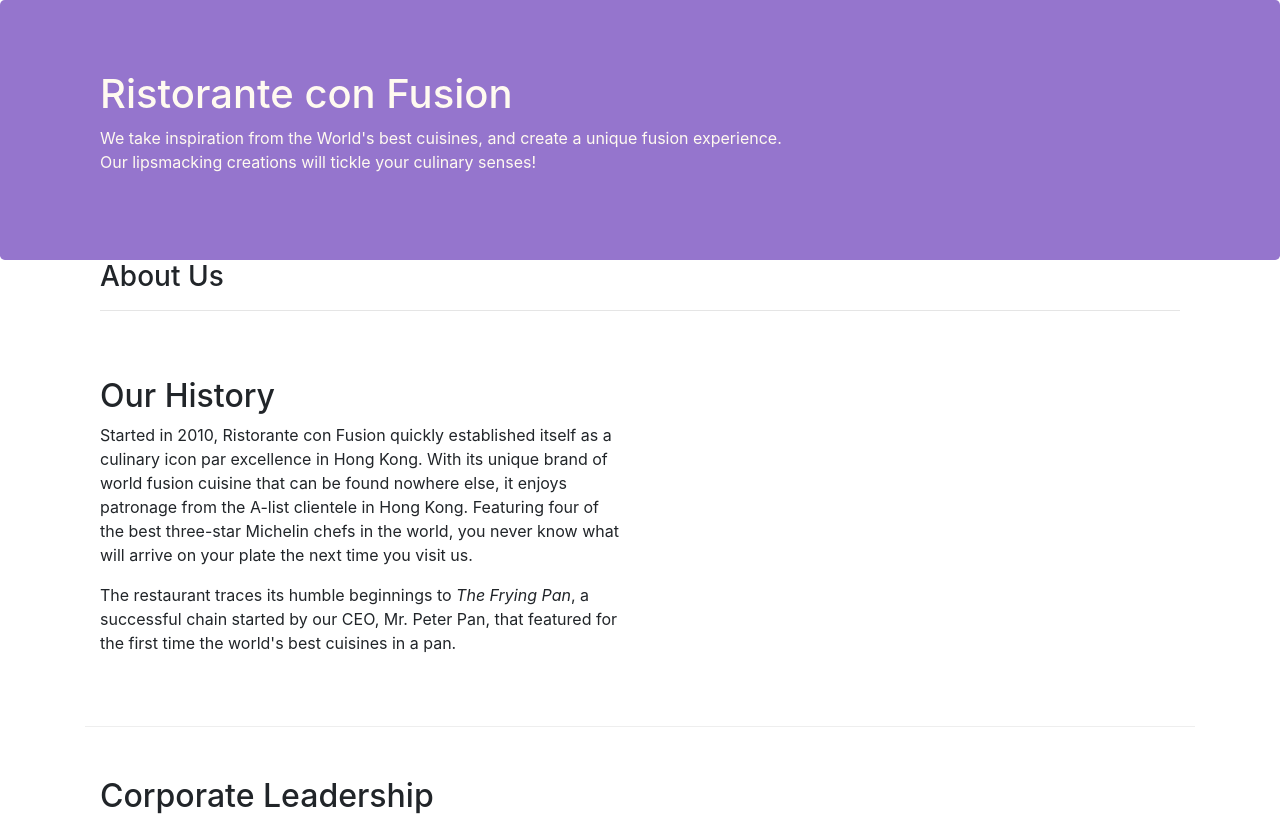
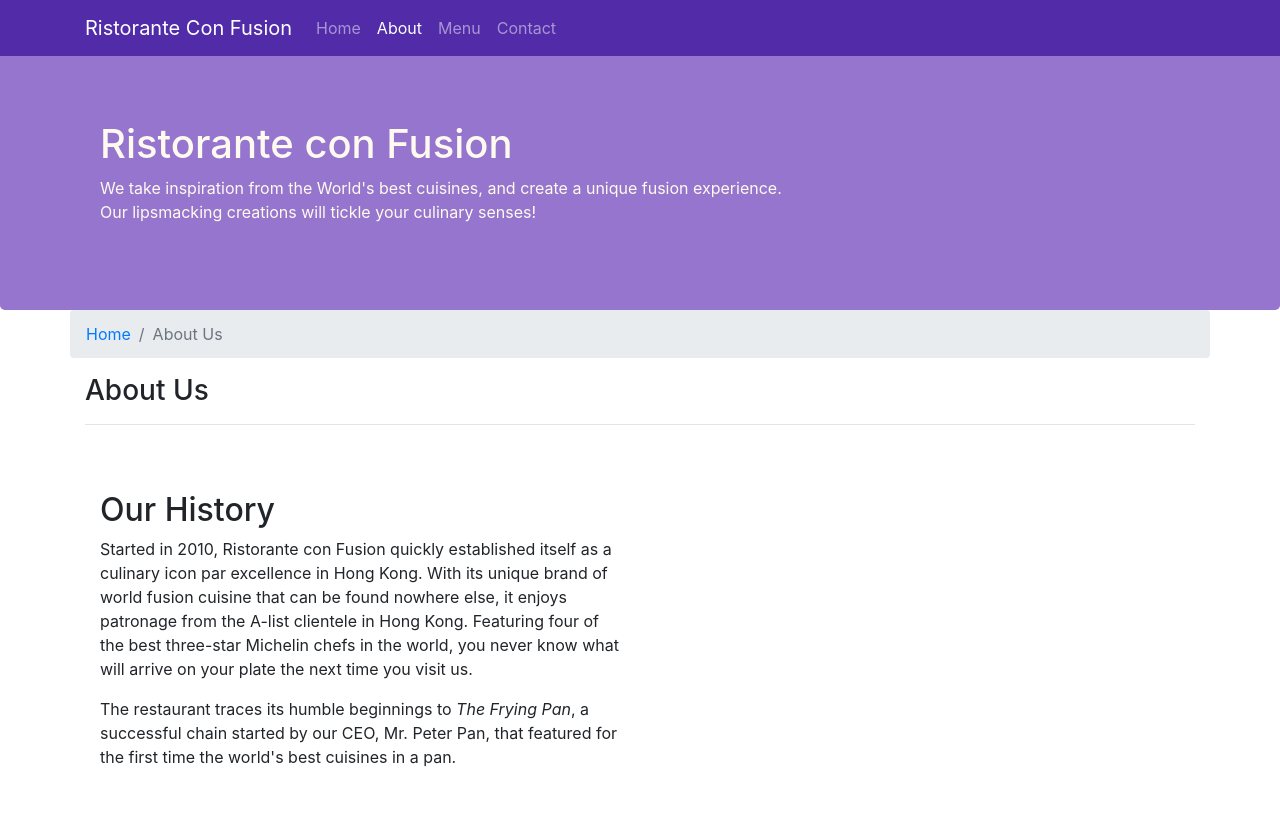
Before and after one commit to kirillvy/coursera-Bootstrap-course, a website: page aboutus.html in a window 1280 px wide. Shown: the top 818 px of the page. Drawn offline with nearby package versions, Linux system fonts and the light colour scheme.

Commit message:
exercise 2 navbar and breadcrumbs

```diff
--- a/aboutus.html
+++ b/aboutus.html
@@ -15,7 +15,22 @@
 </head>
 
 <body>
-
+    <nav class="navbar navbar-expand-sm navbar-dark fixed-top">
+        <div class="container">
+            <a class="navbar-brand" href="./index.html">Ristorante Con Fusion</a>
+            <button class="navbar-toggler" type="button" data-toggle="collapse" data-target="#navbarNav" aria-controls="navbarNav" aria-expanded="false" aria-label="Toggle navigation">
+                    <span class="navbar-toggler-icon"></span>
+                </button>
+            <div class="collapse navbar-collapse" id="navbarNav">
+                <ul class="navbar-nav">
+                    <li class="nav-item"><a class="nav-link" href="./index.html">Home</a></li>
+                    <li class="nav-item active"><a class="nav-link" href="#">About</a></li>
+                    <li class="nav-item"><a class="nav-link" href="#">Menu</a></li>
+                    <li class="nav-item"><a class="nav-link" href="#">Contact</a></li>
+                </ul>
+            </div>
+        </div>
+    </nav>
     <header class="jumbotron">
         <div class="container">
             <div class="row row-header">
@@ -30,8 +45,12 @@
     </header>
 
     <div class="container">
-        <div class="row row-header">
-            <div class="col col-sm">
+        <div class="row">
+            <ol class="col-12 breadcrumb">
+                <li class="breadcrumb-item"><a href="./index.html">Home</a></li>
+                <li class="breadcrumb-item active">About Us</li>
+            </ol>
+            <div class="col-12">
                 <h3>About Us</h3>
                 <hr>
             </div>
--- a/css/styles.css
+++ b/css/styles.css
@@ -28,3 +28,12 @@ address {
     margin: 0px;
     color: #0f0f0f;
 }
+
+body {
+    padding-top: 50px;
+    z-index: 0;
+}
+
+.navbar-dark {
+    background: #512ba8;
+}
```
Also changed, not shown: index.html (+16 -0 lines).
